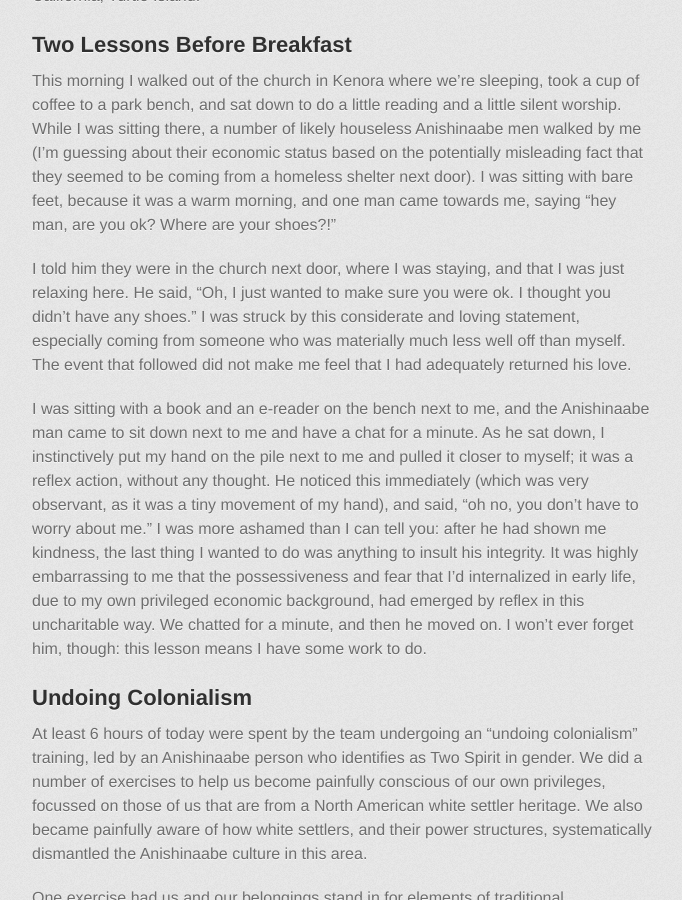
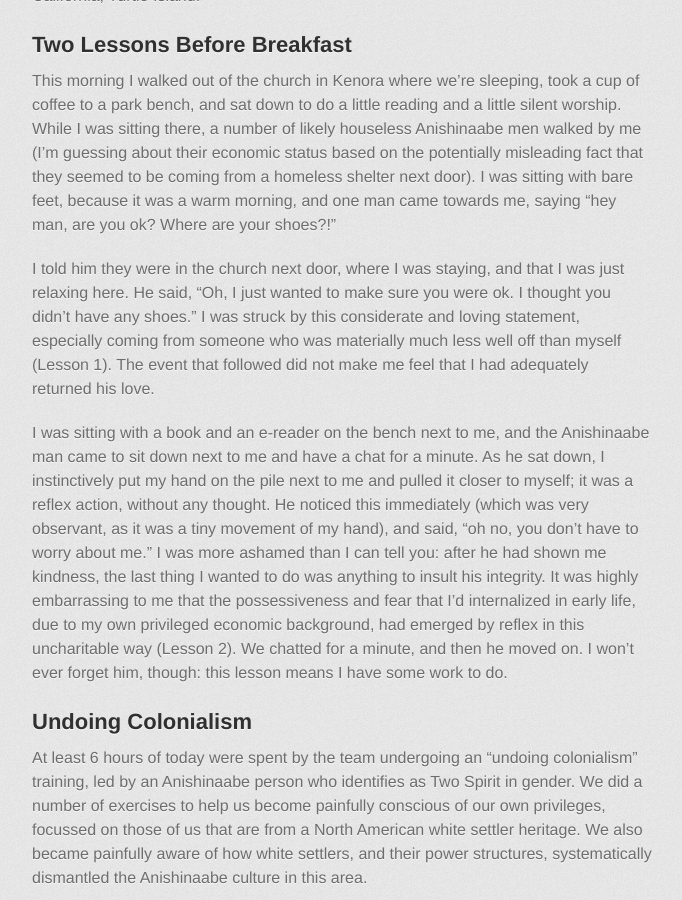
Before and after one commit to joelcw/joelcw.github.io, a Jekyll site: the page built from _posts/2014-08-10-lessons.md, in a window 1280 px wide and 900 px high, scrolled down 515 px. Shown: the whole window, without its empty margins (298-980 px from the left). Built offline with Jekyll 4.4.1, drawn with Linux system fonts in a browser that asks for light colours; some web fonts are replaced.

Commit message:
added thingy

```diff
--- a/_posts/2014-08-10-lessons.md
+++ b/_posts/2014-08-10-lessons.md
@@ -13,9 +13,9 @@ Personal ethnographic note: I am white, Jewish descent, and from San Francisco,
 
 This morning I walked out of the church in Kenora where we're sleeping, took a cup of coffee to a park bench, and sat down to do a little reading and a little silent worship. While I was sitting there, a number of likely houseless Anishinaabe men walked by me (I'm guessing about their economic status based on the potentially misleading fact that they seemed to be coming from a homeless shelter next door). I was sitting with bare feet, because it was a warm morning, and one man came towards me, saying "hey man, are you ok? Where are your shoes?!"
 
-I told him they were in the church next door, where I was staying, and that I was just relaxing here. He said, "Oh, I just wanted to make sure you were ok. I thought you didn't have any shoes." I was struck by this considerate and loving statement, especially coming from someone who was materially much less well off than myself. The event that followed did not make me feel that I had adequately returned his love.
+I told him they were in the church next door, where I was staying, and that I was just relaxing here. He said, "Oh, I just wanted to make sure you were ok. I thought you didn't have any shoes." I was struck by this considerate and loving statement, especially coming from someone who was materially much less well off than myself (Lesson 1). The event that followed did not make me feel that I had adequately returned his love.
 
-I was sitting with a book and an e-reader on the bench next to me, and the Anishinaabe man came to sit down next to me and have a chat for a minute. As he sat down, I instinctively put my hand on the pile next to me and pulled it closer to myself; it was a reflex action, without any thought. He noticed this immediately (which was very observant, as it was a tiny movement of my hand), and said, "oh no, you don't have to worry about me." I was more ashamed than I can tell you: after he had shown me kindness, the last thing I wanted to do was anything to insult his integrity. It was highly embarrassing to me that the possessiveness and fear that I'd internalized in early life, due to my own privileged economic background, had emerged by reflex in this uncharitable way. We chatted for a minute, and then he moved on. I won't ever forget him, though: this lesson means I have some work to do.
+I was sitting with a book and an e-reader on the bench next to me, and the Anishinaabe man came to sit down next to me and have a chat for a minute. As he sat down, I instinctively put my hand on the pile next to me and pulled it closer to myself; it was a reflex action, without any thought. He noticed this immediately (which was very observant, as it was a tiny movement of my hand), and said, "oh no, you don't have to worry about me." I was more ashamed than I can tell you: after he had shown me kindness, the last thing I wanted to do was anything to insult his integrity. It was highly embarrassing to me that the possessiveness and fear that I'd internalized in early life, due to my own privileged economic background, had emerged by reflex in this uncharitable way (Lesson 2). We chatted for a minute, and then he moved on. I won't ever forget him, though: this lesson means I have some work to do.
 
 ##Undoing Colonialism
 
```
